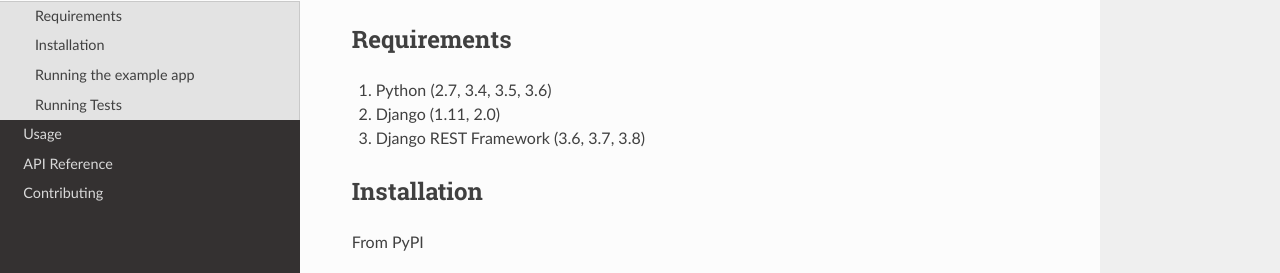
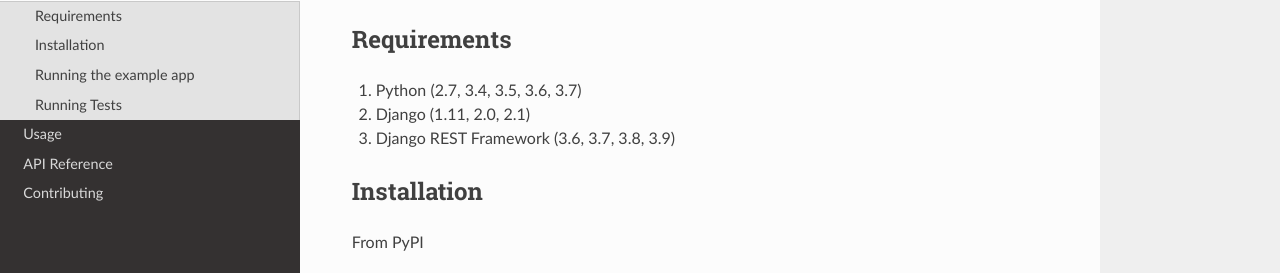
Before and after one commit to devm1023/DRF-json-api, a Sphinx documentation site: the page built from docs/getting-started.md, in a window 1280 px wide and 900 px high, scrolled down 831 px. Shown: the part 177-450 px from the top of the window. Built offline with Sphinx 7.4.7 and the Read the Docs theme 2.0.0, drawn with Linux system fonts in a browser that asks for light colours; pages that are not in the unit, such as notebooks, are missing from menus.

```diff
--- a/docs/getting-started.md
+++ b/docs/getting-started.md
@@ -51,9 +51,9 @@ like the following:
 
 ## Requirements
 
-1. Python (2.7, 3.4, 3.5, 3.6)
-2. Django (1.11, 2.0)
-3. Django REST Framework (3.6, 3.7, 3.8)
+1. Python (2.7, 3.4, 3.5, 3.6, 3.7)
+2. Django (1.11, 2.0, 2.1)
+3. Django REST Framework (3.6, 3.7, 3.8, 3.9)
 
 ## Installation
 
```
Also changed, not shown: CHANGELOG.md (+3 -0 lines), README.rst (+11 -5 lines), .travis.yml, 1 other file.
